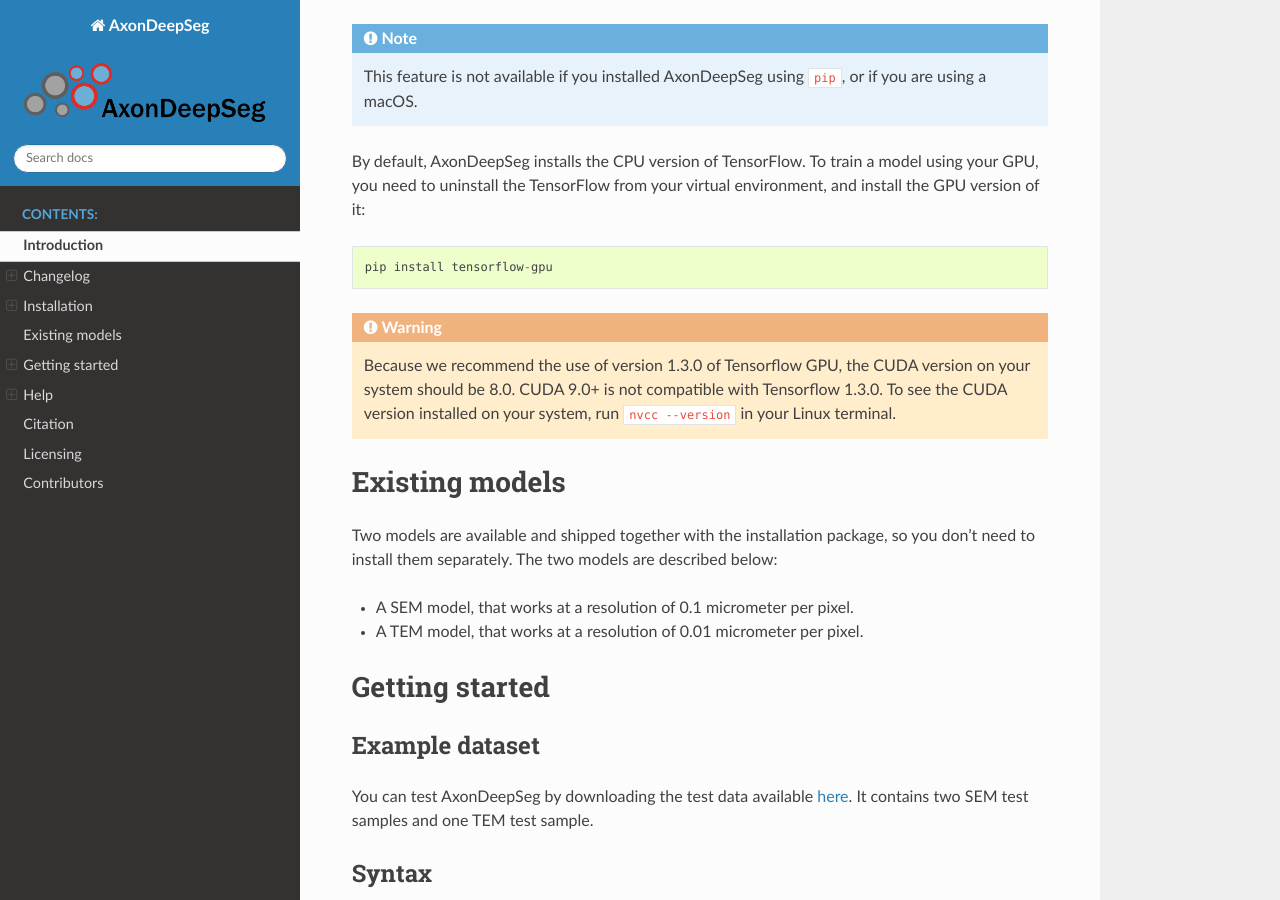
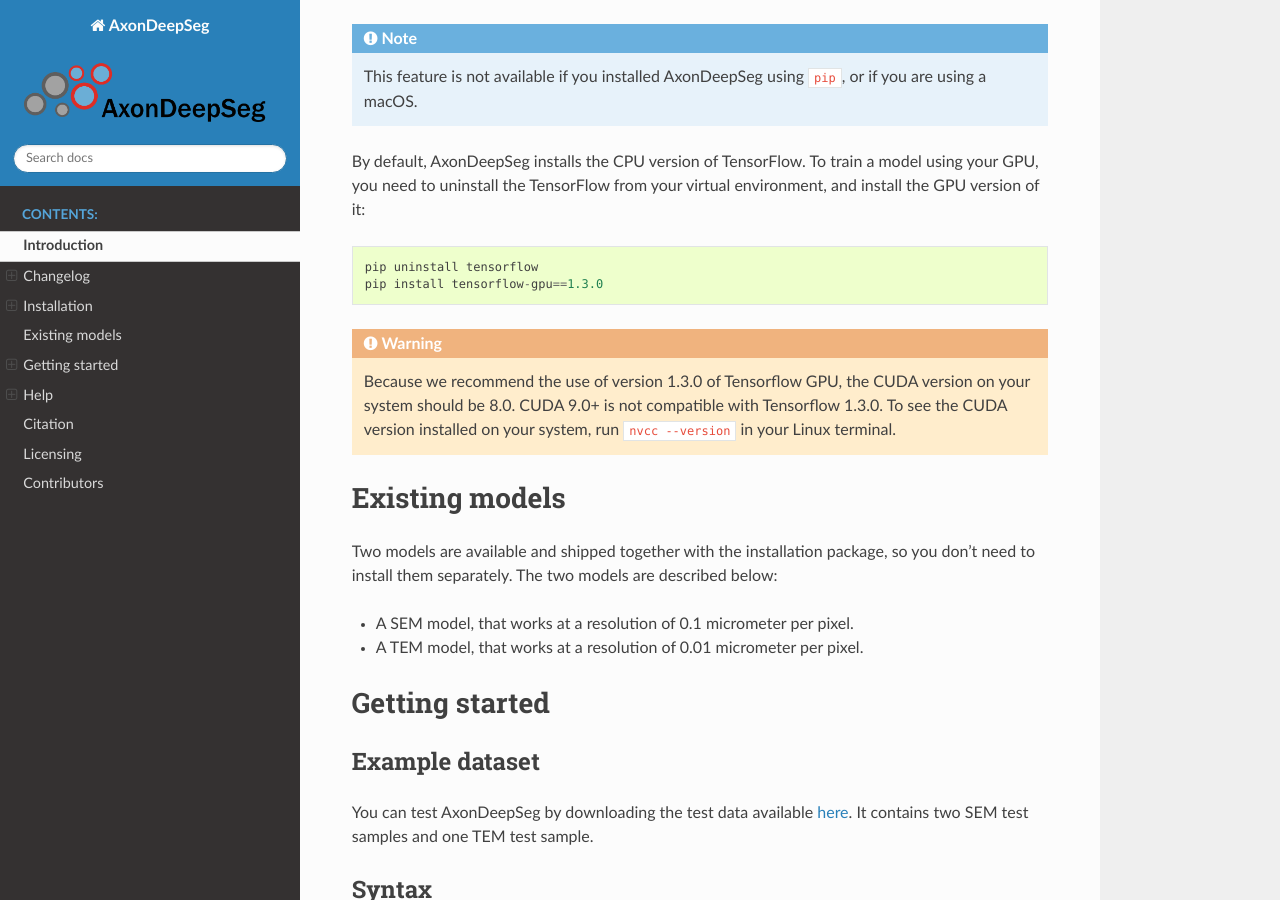
Before and after one commit to axondeepseg/axondeepseg, a Sphinx documentation site: the page built from docs/source/documentation.rst, in a window 1280 px wide and 900 px high, scrolled down 6958 px. Built offline with Sphinx 7.4.7 and the Read the Docs theme 2.0.0, drawn with Linux system fonts in a browser that asks for light colours.

Commit message:
Revert GPU instructions

```diff
--- a/docs/source/documentation.rst
+++ b/docs/source/documentation.rst
@@ -269,7 +269,8 @@
 using your GPU, you need to uninstall the TensorFlow from your virtual environment,
 and install the GPU version of it::
 
-    pip install tensorflow-gpu
+    pip uninstall tensorflow
+    pip install tensorflow-gpu==1.3.0
 
 .. WARNING ::
    Because we recommend the use of version 1.3.0 of Tensorflow GPU, the CUDA version on your system should be 8.0.
```
Also changed, not shown: 1 other file.
